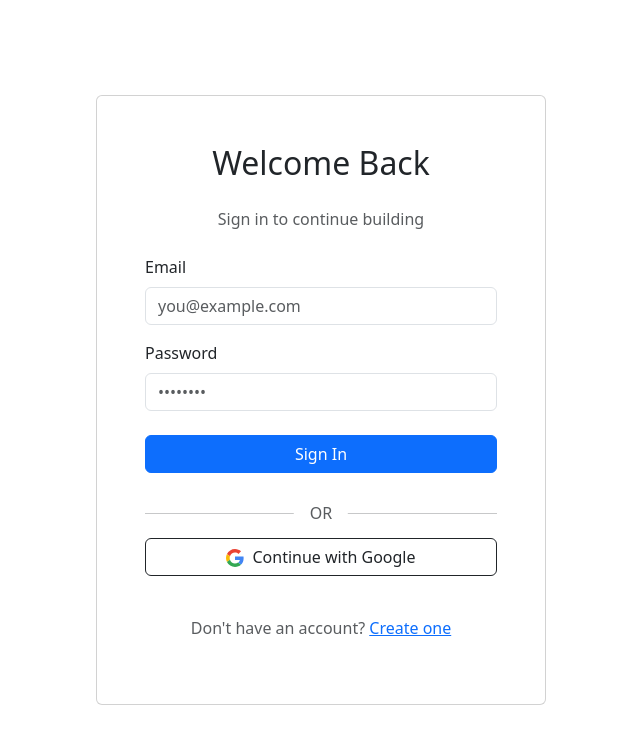
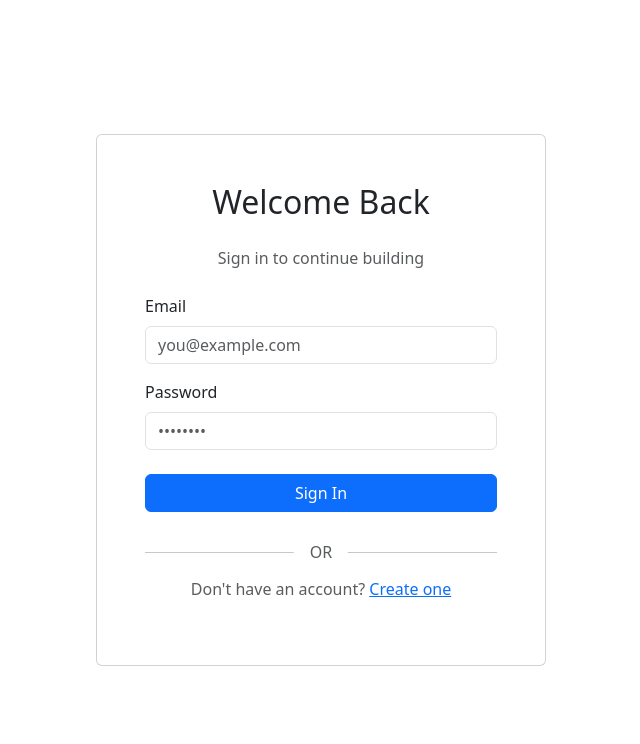
Before and after one commit to kamran45dev/webbuilder-platform, a React (Vite) app in the folder frontend/: page /login in a window 1280 px wide. Shown: the top 744 px of the page, without its empty margins (319-959 px from the left). Built offline with nearby package versions, Linux system fonts and the light colour scheme; no server answers.

Commit message:
Fix API client init (single axios instance)

```diff
--- a/frontend/src/pages/LoginPage.jsx
+++ b/frontend/src/pages/LoginPage.jsx
@@ -97,15 +97,7 @@
             </span>
           </div>
 
-          <Button variant="outline-dark" className="w-100 mb-3" onClick={handleGoogleLogin}>
-            <svg className="me-2" width="18" height="18" xmlns="http://www.w3.org/2000/svg" viewBox="0 0 48 48">
-              <path fill="#EA4335" d="M24 9.5c3.54 0 6.71 1.22 9.21 3.6l6.85-6.85C35.9 2.38 30.47 0 24 0 14.62 0 6.51 5.38 2.56 13.22l7.98 6.19C12.43 13.72 17.74 9.5 24 9.5z"/>
-              <path fill="#4285F4" d="M46.98 24.55c0-1.57-.15-3.09-.38-4.55H24v9.02h12.94c-.58 2.96-2.26 5.48-4.78 7.18l7.73 6c4.51-4.18 7.09-10.36 7.09-17.65z"/>
-              <path fill="#FBBC05" d="M10.53 28.59c-.48-1.45-.76-2.99-.76-4.59s.27-3.14.76-4.59l-7.98-6.19C.92 16.46 0 20.12 0 24c0 3.88.92 7.54 2.56 10.78l7.97-6.19z"/>
-              <path fill="#34A853" d="M24 48c6.48 0 11.93-2.13 15.89-5.81l-7.73-6c-2.15 1.45-4.92 2.3-8.16 2.3-6.26 0-11.57-4.22-13.47-9.91l-7.98 6.19C6.51 42.62 14.62 48 24 48z"/>
-            </svg>
-            Continue with Google
-          </Button>
+
 
           <p className="text-center text-muted mt-4">
             Don't have an account? <Link to="/register">Create one</Link>
```
